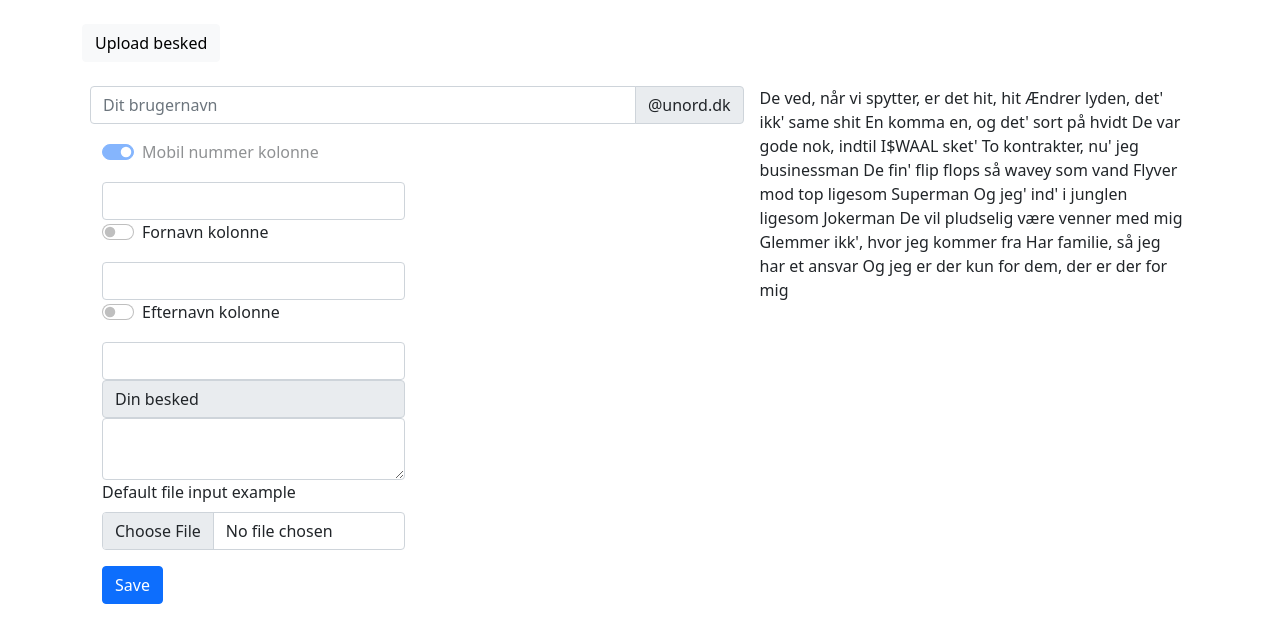
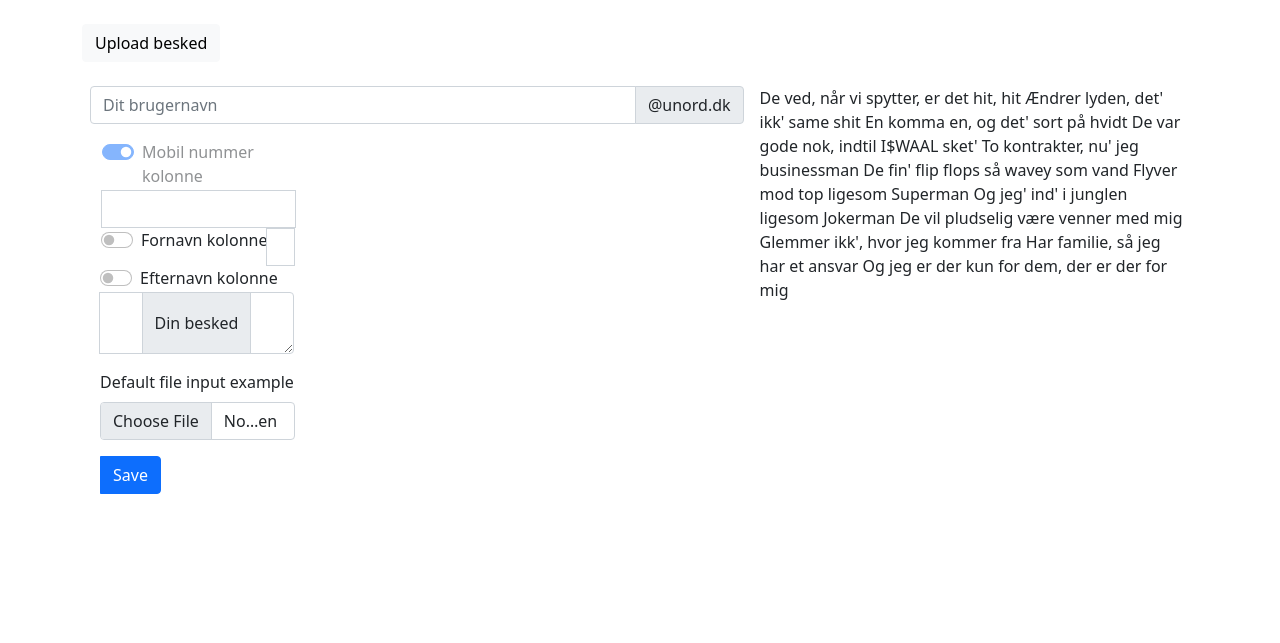
Before and after one commit to unord/sms-unord, a Django app: page /sms_app/sms_app/UploadSms/ in a window 1280 px wide. Shown: the part 64-707 px from the top of the page. Run offline with Django 4.2, Linux system fonts and the light colour scheme; parts of the project's set-up code (start-up, migrations or seed data) failed here and were passed over.

Commit message:
upload excel

```diff
--- a/sms_app/templates/sms_app/upload_sms_list.html
+++ b/sms_app/templates/sms_app/upload_sms_list.html
@@ -19,26 +19,26 @@
   <span class="input-group-text" id="basic-addon2">@unord.dk</span>
 </div>
               <div class="container">
-  <div class="row row-cols-2">
+  <div class="row row-cols-3">
       <div class="col">
                 <div class="input-group mb-3">
     <div class="form-check form-switch">
   <input class="form-check-input" type="checkbox" id="flexSwitchCheckCheckedDisabled" checked disabled>
-  <label class="form-check-label" for="flexSwitchCheckCheckedDisabled">Mobil nummer kolonne</label></div></div>
-  <div class="col"><input type="text" class="form-control" aria-label="Mobil kolonne" maxlength="1" size="4></div>
+  <label class="form-check-label" for="flexSwitchCheckCheckedDisabled">Mobil nummer kolonne</label></div>
+  <input type="text" class="form-control" aria-label="Mobil kolonne" maxlength="1" size="4></div></div>
 </div>
 <div class="col">
               <div class="input-group mb-3">
     <div class="form-check form-switch">
   <input class="form-check-input" type="checkbox" id="flexSwitchCheckDefault">
-  <label class="form-check-label" for="flexSwitchCheckDefault">Fornavn kolonne</label></div></div>
-  <div class="col"><input type="text" class="form-control" aria-label="Fornavn kolonne" maxlength="1" size="4></div>
+  <label class="form-check-label" for="flexSwitchCheckDefault">Fornavn kolonne</label></div>
+  <input type="text" class="form-control" aria-label="Fornavn kolonne" maxlength="1" size="4></div>
 </div><div class="col">
               <div class="input-group mb-3">
     <div class="form-check form-switch">
   <input class="form-check-input" type="checkbox" id="flexSwitchCheckDefault">
-  <label class="form-check-label" for="flexSwitchCheckDefault">Efternavn kolonne</label></div></div>
-  <div class="col"><input type="text" class="form-control" aria-label="Efternavn kolonne" maxlength="1" size="4></div>
+  <label class="form-check-label" for="flexSwitchCheckDefault">Efternavn kolonne</label></div>
+  <input type="text" class="form-control" aria-label="Efternavn kolonne" maxlength="1" size="4></div>
 </div>
   </div>
 </div>
```
